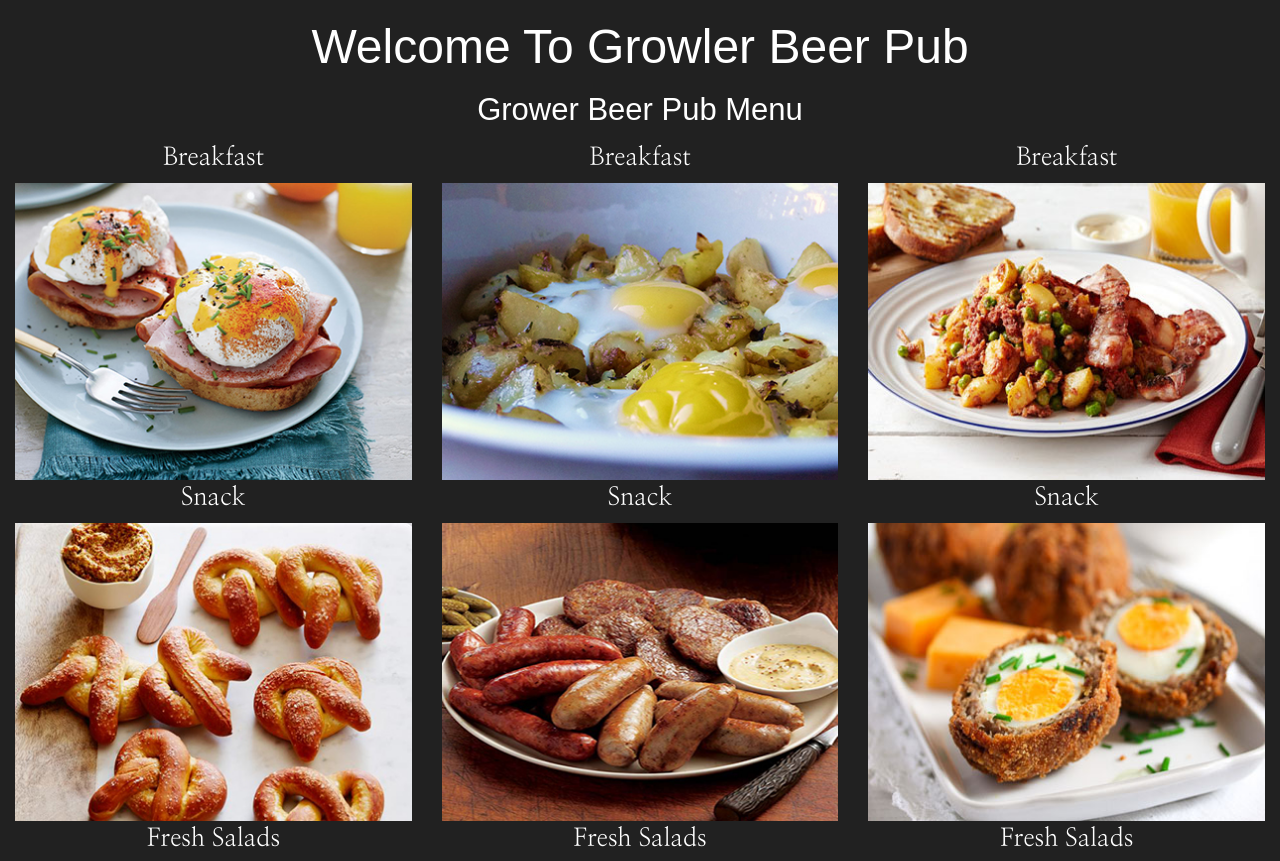
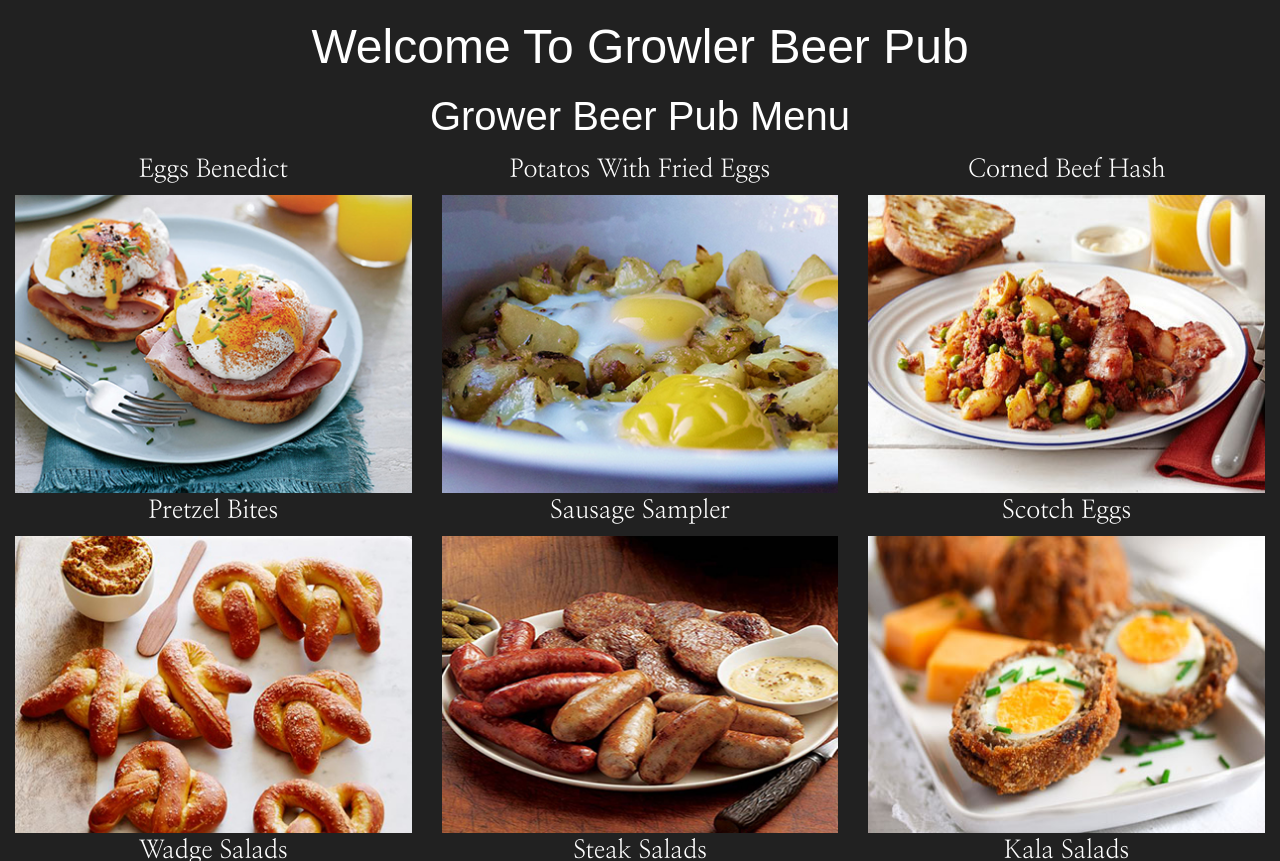
Before and after one commit to Ev-wang/redesign-project, a plain HTML site: page RedesigMenu/Menu1.html in a window 1280 px wide. Shown: the part 91-952 px from the top of the page. Drawn offline with Linux system fonts and the light colour scheme.

Commit message:
RedesignMenuFinal

```diff
--- a/RedesigMenu/Menu1.html
+++ b/RedesigMenu/Menu1.html
@@ -20,10 +20,15 @@
       font-family: 'Noto Serif JP', sans-serif;
       color:white;
     }
+    h2{
+      text-align: center;
+      font-family: 'Noto Serif JP', sans-serif;
+      color:white;
+    }
     h3{
       text-align: center;
       font-family: 'Noto Serif JP', sans-serif;
-      color:white;
+      color:gold;
       }
     h4{
       text-align: center;
@@ -81,12 +86,12 @@
 
       <div class="grid-x grid-padding-x main-links">
         <h1 class="cell small-12 large-12 text-center">Welcome To Growler Beer Pub</h1>
-        <h3 class="cell small-12 large-12 text-center">Grower Beer Pub Menu</h3>
+        <h2 class="cell small-12 large-12 text-center">Grower Beer Pub Menu</h2>
 
 
     <div class="small-12 medium-4 cell">
       <div class="title-box">
-         <h4 class="title-box-title">Breakfast</h4>
+         <h4 class="title-box-title">Eggs Benedict</h4>
       </div>
             <div class="img-group">
               <img src="images/b1.jpg" alt="EGGS BENEDICT">
@@ -100,7 +105,7 @@
 
       <div class="small-12 medium-4 cell">
           <div class="title-box">
-             <h4 class="title-box-title">Breakfast</h4>
+             <h4 class="title-box-title">Potatos With Fried Eggs</h4>
           </div>
               <div class="img-group">
                 <img src="images/b2.jpg" alt="Potatos With Fried Eggs">
@@ -114,7 +119,7 @@
 
     <div class="small-12 medium-4 cell">
           <div class="title-box">
-            <h4 class="title-box-title">Breakfast</h4>
+            <h4 class="title-box-title">Corned Beef Hash</h4>
           </div>
             <div class="img-group">
               <img src="images/b3.jpg" alt="Corned Beef Hash">
@@ -128,7 +133,7 @@
 
     <div class="small-12 medium-4 cell">
         <div class="title-box">
-          <h4 class="title-box-title">Snack</h4>
+          <h4 class="title-box-title">Pretzel Bites</h4>
         </div>
               <div class="img-group">
                 <img src="images/l1.jpeg" alt="Pretzel Bites">
@@ -142,7 +147,7 @@
 
     <div class="small-12 medium-4 cell">
         <div class="title-box">
-        <h4 class="title-box-title">Snack</h4>
+        <h4 class="title-box-title">Sausage Sampler</h4>
         </div>
              <div class="img-group">
              <img src="images/l2.jpg" alt="Sausage Sampler">
@@ -156,7 +161,7 @@
 
     <div class="small-12 medium-4 cell">
         <div class="title-box">
-        <h4 class="title-box-title">Snack</h4>
+        <h4 class="title-box-title">Scotch Eggs</h4>
         </div>
              <div class="img-group">
              <img src="images/l3.jpg" alt="Scotch Eggs">
@@ -170,7 +175,7 @@
 
     <div class="small-12 medium-4 cell">
         <div class="title-box">
-        <h4 class="title-box-title">Fresh Salads</h4>
+        <h4 class="title-box-title">Wadge Salads</h4>
         </div>
              <div class="img-group">
              <img src="images/f1.jpg" alt="Wadge Salads">
@@ -184,7 +189,7 @@
 
     <div class="small-12 medium-4 cell">
         <div class="title-box">
-        <h4 class="title-box-title">Fresh Salads</h4>
+        <h4 class="title-box-title">Steak Salads</h4>
         </div>
              <div class="img-group">
              <img src="images/f2.jpg" alt="Steak Salads">
@@ -199,7 +204,7 @@
 
     <div class="small-12 medium-4 cell">
         <div class="title-box">
-        <h4 class="title-box-title">Fresh Salads</h4>
+        <h4 class="title-box-title">Kala Salads</h4>
         </div>
              <div class="img-group">
              <img src="images/f3.jpg" alt="kale Salads">
```
